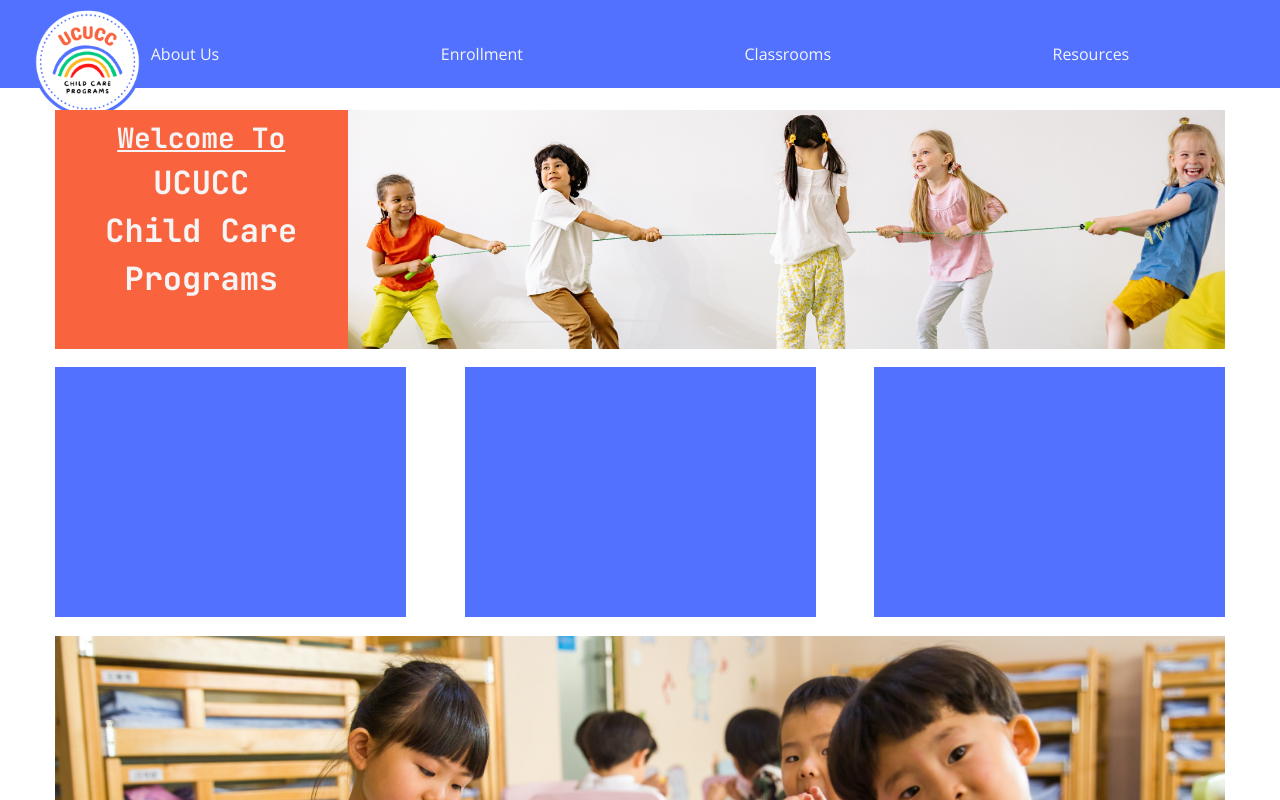
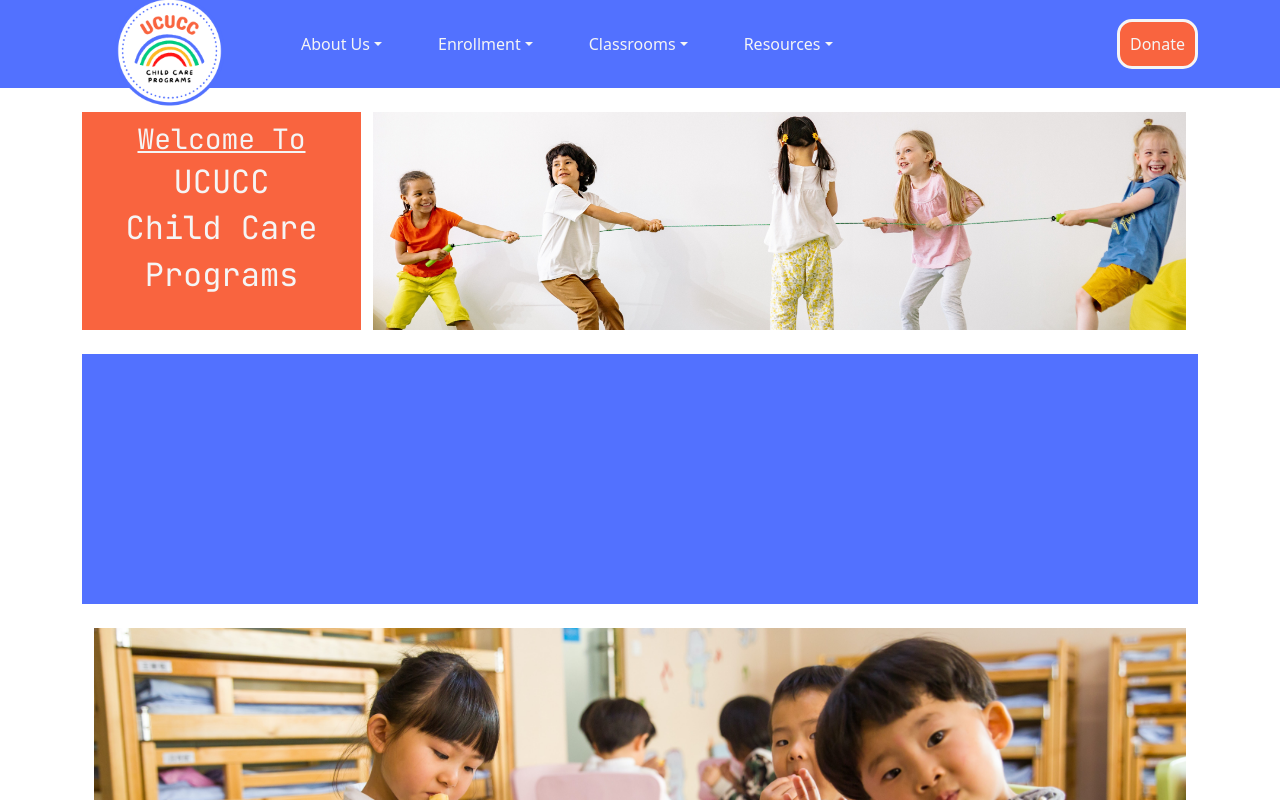
Before and after one commit to tykervella/UCUCC-Redesign, a React (Create React App) app in the folder client/: page / in a window 1280 px wide. Shown: the top 800 px of the page. Built offline with nearby package versions, Linux system fonts and the light colour scheme.

Commit message:
navbar and bootstrap styling

```diff
--- a/client/src/components/Header/index.js
+++ b/client/src/components/Header/index.js
@@ -4,6 +4,8 @@ import { Container, Navbar, Nav, NavDropdown } from "react-bootstrap";
 import logo from "../../assets/logo.png";
 
 const CustomNavbar = () => {
+
+
   return (
     <div>
       {/* <div style={{ backgroundColor: "#ffffff", height: "30px" }}></div> */}
@@ -14,6 +16,17 @@ const CustomNavbar = () => {
         id="custom-navbar"
         style={{ backgroundColor: "#5271ff", color: "#ffffff" }}
       >
+        {/* <Navbar.Brand id="logo">
+          <Link to="/">
+            <img
+              src={logo}
+              alt="Logo"
+              style={{ width: "175px" }}
+            />
+          </Link>
+        </Navbar.Brand> */}
+
+        <Container id="dropdown-titles">
         <Navbar.Brand id="logo">
           <Link to="/">
             <img
@@ -23,10 +36,11 @@ const CustomNavbar = () => {
             />
           </Link>
         </Navbar.Brand>
-
-        <Container id="dropdown-titles">
-          <NavDropdown title="About Us" id="nav-dropdown-about-us" className="nav-dropdown" >
-            <div className="dropdown-items-container">
+        <Navbar.Toggle aria-controls="basic-navbar-nav" />
+        <Navbar.Collapse id="basic-navbar-nav">
+        <Nav className="me-auto">
+          <NavDropdown title="About Us" id="basic-nav-dropdown nav-dropdown-about-us" className="nav-dropdown">
+            {/* <div className="dropdown-items-container"> */}
               <NavDropdown.Item as={Link} to="#">
                 General Information
               </NavDropdown.Item>
@@ -36,11 +50,11 @@ const CustomNavbar = () => {
               <NavDropdown.Item as={Link} to="#">
                 Careers
               </NavDropdown.Item>
-            </div>
+            {/* </div> */}
           </NavDropdown>
 
-          <NavDropdown title="Enrollment" id="nav-dropdown-enrollment" className="nav-dropdown">
-            <div className="dropdown-items-container">
+          <NavDropdown title="Enrollment" id="basic-nav-dropdown nav-dropdown-enrollment" className="nav-dropdown">
+            {/* <div className="dropdown-items-container"> */}
               <NavDropdown.Item as={Link} to="/calendar">
                 Schedule a Tour
               </NavDropdown.Item>
@@ -50,11 +64,11 @@ const CustomNavbar = () => {
               <NavDropdown.Item as={Link} to="#">
                 Forms
               </NavDropdown.Item>
-            </div>
+            {/* </div> */}
           </NavDropdown>
 
-          <NavDropdown title="Classrooms" id="nav-dropdown-classrooms" className="nav-dropdown">
-            <div className="dropdown-items-container">
+          <NavDropdown title="Classrooms" id="basic-nav-dropdown nav-dropdown-classrooms" className="nav-dropdown">
+            {/* <div className="dropdown-items-container"> */}
               <NavDropdown.Item as={Link} to="#">
                 Room 237
               </NavDropdown.Item>
@@ -70,11 +84,11 @@ const CustomNavbar = () => {
               <NavDropdown.Item as={Link} to="#">
                 Room 345
               </NavDropdown.Item>
-            </div>
+            {/* </div> */}
           </NavDropdown>
 
-          <NavDropdown title="Resources" id="nav-dropdown-resources" className="nav-dropdown">
-            <div className="dropdown-items-container">
+          <NavDropdown title="Resources" id="basic-nav-dropdown nav-dropdown-resources" className="nav-dropdown">
+            {/* <div className="dropdown-items-container"> */}
               <NavDropdown.Item as={Link} to="#">
                 Menus
               </NavDropdown.Item>
@@ -84,8 +98,13 @@ const CustomNavbar = () => {
               <NavDropdown.Item as={Link} to="#">
                 FAQs
               </NavDropdown.Item>
-            </div>
+            {/* </div> */}
           </NavDropdown>
+          </Nav>
+          <span id = "nav-right">
+            <button id = "donate-button">Donate</button>
+          </span>
+          </Navbar.Collapse>
         </Container>
       </Navbar>
     </div>
--- a/client/src/index.js
+++ b/client/src/index.js
@@ -4,6 +4,7 @@ import './index.css';
 import './style.css'
 import App from './App';
 import reportWebVitals from './reportWebVitals';
+import 'bootstrap/dist/css/bootstrap.min.css'
 
 ReactDOM.render(
   <React.StrictMode>
--- a/client/src/pages/Home.js
+++ b/client/src/pages/Home.js
@@ -34,15 +34,15 @@ const Home = () => {
         <br />
 
         <Row style={{display:"flex", justifyContent: "space-between"}}>
-          <Col className="home-infobox">
+          <Col md = {4} className="home-infobox">
 
           </Col>
 
-          <Col className="home-infobox">
+          <Col md = {4} className="home-infobox">
 
           </Col>
 
-          <Col className="home-infobox">
+          <Col md = {4} className="home-infobox">
 
           </Col>
 
--- a/client/src/style.css
+++ b/client/src/style.css
@@ -8,19 +8,20 @@
   display: block;
 }
 
-#custom-navbar,
+/* #custom-navbar,
 #dropdown-titles {
   display: flex;
   flex-direction: row;
   justify-content: space-around;
   color: white;
   align-items: flex-end;
-}
+} */
 
 #logo {
-    position: absolute;
+    /* position: absolute;
     top: -20px;
-    left: 0px;
+    left: 0px; */
+    margin-top:25px;
 }
 
 .dropdown-menu {
@@ -84,7 +85,15 @@
 
 .home-infobox {
     height: 250px;
-    width: 100%;
     background-color: #5271ff;
-    width: 30%
+    width: 30%;
 }
+
+#donate-button {
+  background-color: #F9643F;
+  color: whitesmoke;
+  padding: 10px;
+  border: 3px solid whitesmoke;
+  border-radius: 15px;
+  z-index: 9999;
+}
```
